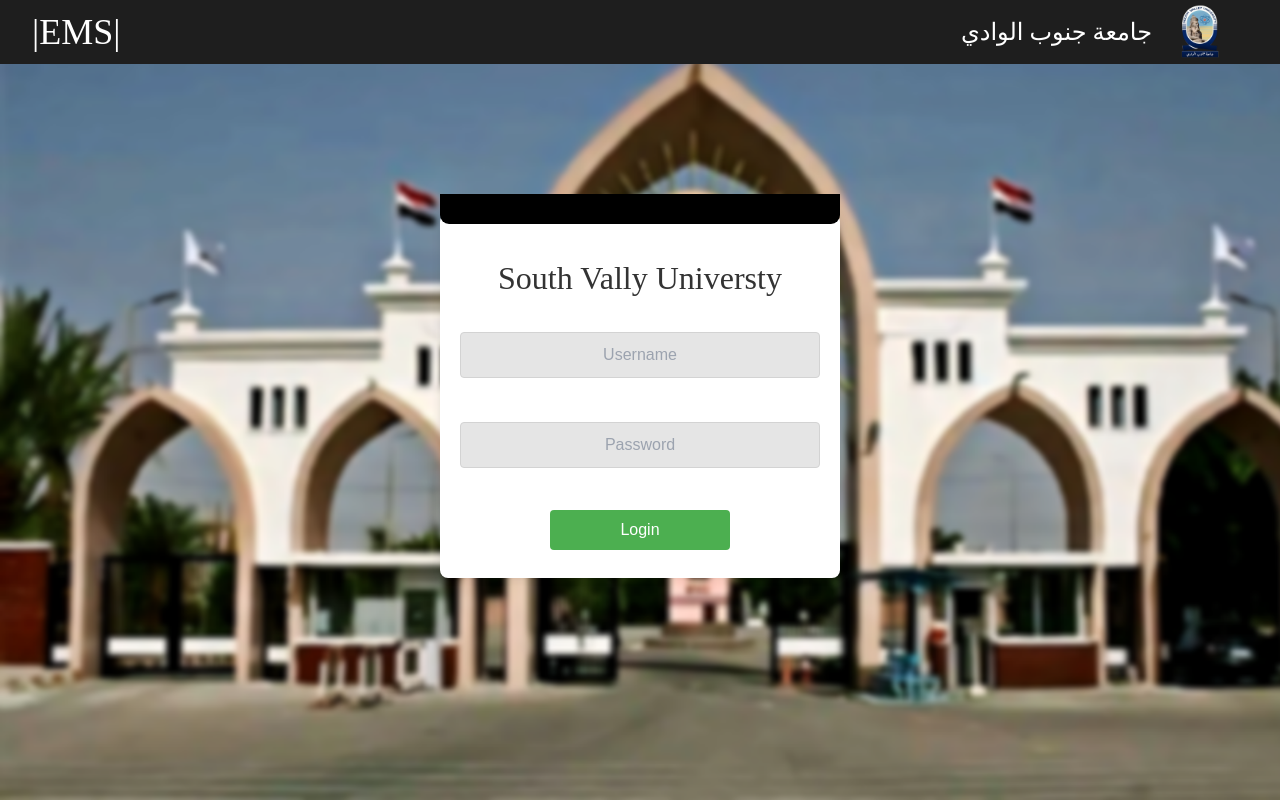
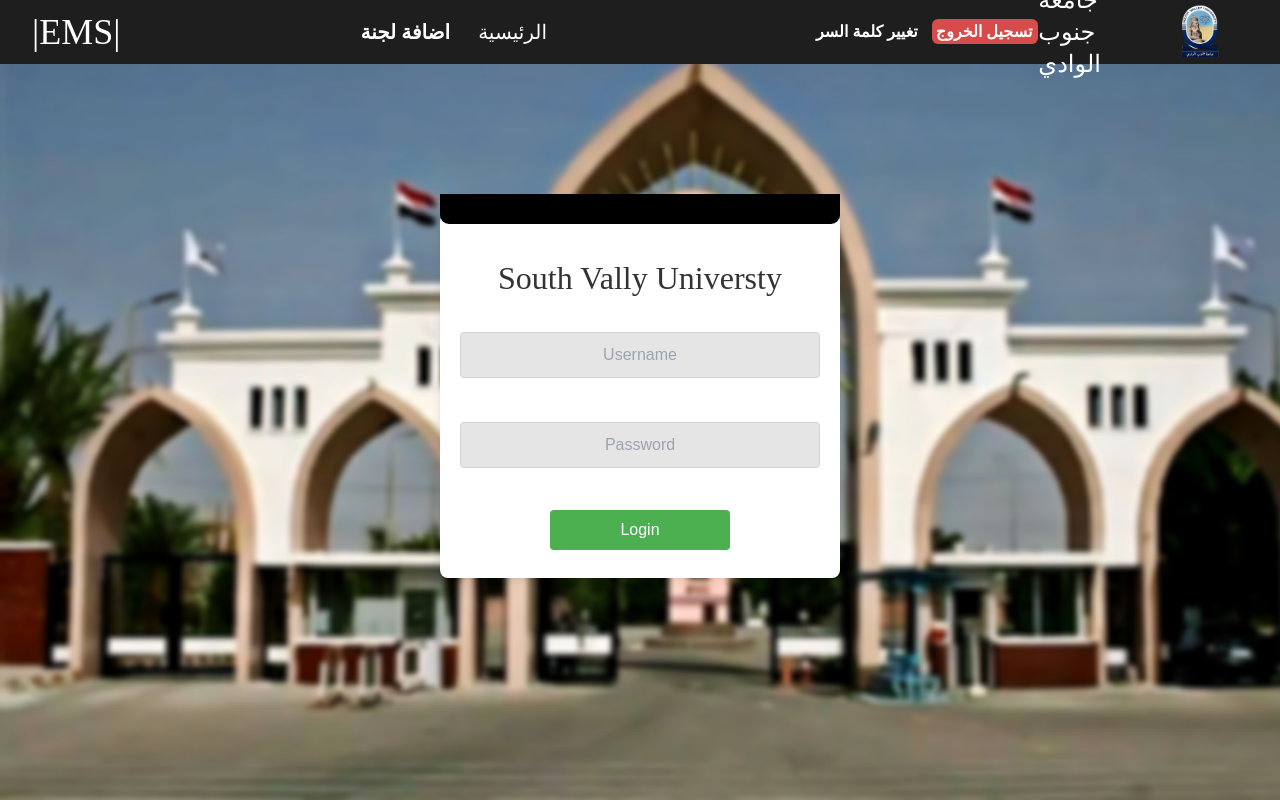
Before and after one commit to AbdelattyBadwy16/EMS-System-Frontend, a React app: page /Login in a window 1280 px wide. Built offline with nearby package versions, Linux system fonts and the light colour scheme; the HTML template or start-up script is replaced by a standard one.

Commit message:
Solve Route and Login page css file Problem

```diff
--- a/src/App.tsx
+++ b/src/App.tsx
@@ -1,4 +1,4 @@
-import { BrowserRouter, Navigate, Route, Routes } from "react-router-dom"
+import { BrowserRouter, Route, Routes } from "react-router-dom"
 import Login from "./pages/Login"
 import StudentHome from "./pages/StudentHome"
 import AppLayout from "./components/shared/AppLayout"
@@ -12,11 +12,10 @@
         {/*public Routes */}
         <Route>
           <Route path="/Login" element={<Login></Login>}></Route>
-          {/*Private Routes */}
         </Route>
+        {/*Private Routes */}
         <Route>
           <Route element={<AppLayout></AppLayout>}>
-            <Route index element={<Navigate replace to="/Login" />} />
             <Route path='/studenthome' element={<StudentHome></StudentHome>}></Route>
             <Route path='*' element={<PageNotFound />} />
           </Route>
--- a/src/components/shared/AppLayout.tsx
+++ b/src/components/shared/AppLayout.tsx
@@ -1,15 +1,13 @@
 import { Outlet } from 'react-router'
-import Navbar from '../Navbar'
+import Navbar from './Navbar'
 
 export default function AppLayout() {
     return (
-
         <div>
             <Navbar />
             <div className='flex'>
                 <Outlet></Outlet>
             </div>
         </div>
-
     )
 }
--- a/src/index.css
+++ b/src/index.css
@@ -1,86 +1,9 @@
 @tailwind base;
 @tailwind components;
 @tailwind utilities;
+
 body {
-    font-family: Arial, sans-serif;
-    background-image: url('./assets/svu.png');
-    background-repeat: no-repeat;
-    background-size: cover; /* Changed to cover for better display */
-    margin: 0;
-    padding: 0;
-    height: 100vh;
-  }
-
-  .login-container {
-    background-color: #fff;
-    border-radius: 8px;
-    padding: 20px;
-    box-shadow: 0px 0px 10px rgba(0, 0, 0, 0.1);
-    width: 400px;
-    text-align: center;
-    margin: auto;
-    margin-top: 150px;
-    position: relative;
-  }
-
-
-  .login-container::before {
-    content: '';
-    position: absolute;
-    top: -20px;
-    left: 0;
-    width: 100%;
-    height: 30px;
-    background-color: #000;
-    border-top-left-radius: 9px;
-    border-top-right-radius: 9px;
-    transform: rotate(180deg);
-  }
-
-  .login-container h1 {
-    font-family: Futura Bk BT;
-    margin-top: 0;
-    color: #333;
-    font-weight: 400;
-    font-size: 32px;
-  }
-
-  input[type="text"],
-  input[type="password"] {
-    width: 100%;
-    padding: 10px;
-    margin: 10px 0;
-    border: 1px solid #D3D3D3;
-    border-radius: 4px;
-    box-sizing: border-box;
-    background-color: #e5e5e5;
-    text-align: center;
-  }
-
-  button {
-
-    background-color: #4caf50;
-    color: white;
-    padding: 8px 15px;
-    margin: 8px 0;
-    border: none;
-    border-radius: 4px;
-    cursor: pointer;
-    width: 50%;
-  }
-
-  button:hover {
-    background-color: #45a049;
-  }
-
-  .error-message {
-    color: #f44336;
-    margin-top: 10px;
-  }
-
-  .south-text {
-    margin-top: 20px;
-    margin-bottom: 20px;
-    color: #666;
-
-  }
+  font-family: Arial, sans-serif;
+  margin: 0;
+  padding: 0;
+}
--- /dev/null
+++ b/src/pages/Login.css
@@ -0,0 +1,83 @@
+.login {
+    font-family: Arial, sans-serif;
+    background-image: url('../assets/svu.png');
+    background-repeat: no-repeat;
+    background-size: cover;
+    /* Changed to cover for better display */
+    margin: 0;
+    padding: 0;
+    height: 100vh;
+}
+
+.login-container {
+    background-color: #fff;
+    border-radius: 8px;
+    padding: 20px;
+    box-shadow: 0px 0px 10px rgba(0, 0, 0, 0.1);
+    width: 400px;
+    text-align: center;
+    margin: auto;
+    margin-top: 150px;
+    position: relative;
+}
+
+
+.login-container::before {
+    content: '';
+    position: absolute;
+    top: -20px;
+    left: 0;
+    width: 100%;
+    height: 30px;
+    background-color: #000;
+    border-top-left-radius: 9px;
+    border-top-right-radius: 9px;
+    transform: rotate(180deg);
+}
+
+.login-container h1 {
+    font-family: Futura Bk BT;
+    margin-top: 0;
+    color: #333;
+    font-weight: 400;
+    font-size: 32px;
+}
+
+input[type="text"],
+input[type="password"] {
+    width: 100%;
+    padding: 10px;
+    margin: 10px 0;
+    border: 1px solid #D3D3D3;
+    border-radius: 4px;
+    box-sizing: border-box;
+    background-color: #e5e5e5;
+    text-align: center;
+}
+
+.login-btn {
+    background-color: #4caf50;
+    color: white;
+    padding: 8px 15px;
+    margin: 8px 0;
+    border: none;
+    border-radius: 4px;
+    cursor: pointer;
+    width: 50%;
+}
+
+button:hover {
+    background-color: #45a049;
+}
+
+.error-message {
+    color: #f44336;
+    margin-top: 10px;
+}
+
+.south-text {
+    margin-top: 20px;
+    margin-bottom: 20px;
+    color: #666;
+
+}
--- a/src/pages/Login.tsx
+++ b/src/pages/Login.tsx
@@ -1,5 +1,6 @@
-import React, { ChangeEvent, useState } from 'react';
-import uniLogo from "../assets/uniLogo.png";
+import { ChangeEvent, useState } from 'react';
+import Navbar from '../components/shared/Navbar';
+import './Login.css'
 
 const Login = () => {
   const [formData, setFormData] = useState({
@@ -28,46 +29,20 @@
   };
 
   return (
-    <>
-      <div className="navbar">
-        <nav className="bg-navColor"> {/* Corrected class name */}
-          <div className="my-auto px-2 sm:px-6 lg:px-8">
-            <div className="relative flex h-16 items-center justify-between">
-              <div className="flex flex-1 items-center justify-center sm:justify-start">
-                <h2 className="text-white text-4xl font-futura font-normal">
-                  |EMS|
-                </h2>
-              </div>
-              <div className="mx-auto flex flex-1 items-center justify-center sm:justify-end">
-                <h2 className="text-white text-2xl font-gesstwo font-medium">
-                  جامعة جنوب الوادي
-                </h2>
-                <img
-                  className="size-24 flex sm:justify-end"
-                  src={uniLogo}
-                  alt=""
-                />
-              </div>
-            </div>
-          </div>
-        </nav>
-      </div>
-
+    <div className='login'>
+      <Navbar />
       <div className="login-container">
-
         <div className="south-text">
           <h1>South Vally Universty</h1>
         </div>
-
-
         <form>
           <input type="text" name="username" value={username} onChange={handleInputChange} placeholder="Username" /><br /><br />
           <input type="password" name="password" value={password} onChange={handleInputChange} placeholder="Password" /><br /><br />
-            <button type="button" onClick={loginfun}>Login</button>
+          <button className='login-btn' type="button" onClick={loginfun}>Login</button>
         </form>
         {errorMessage && <div className="error-message">{errorMessage}</div>}
       </div>
-    </>
+    </div>
   );
 };
 
```
Also changed, not shown: src/components/shared/Navbar.tsx (renamed from src/components/Navbar.tsx, +5 -9 lines). Lines whose indentation alone changed are shown as unchanged.
